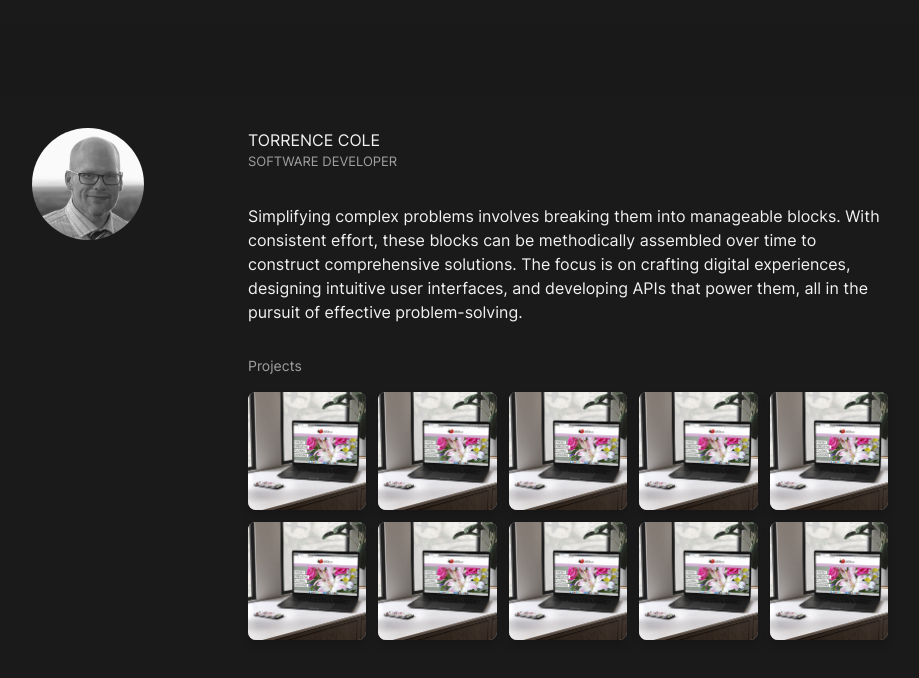
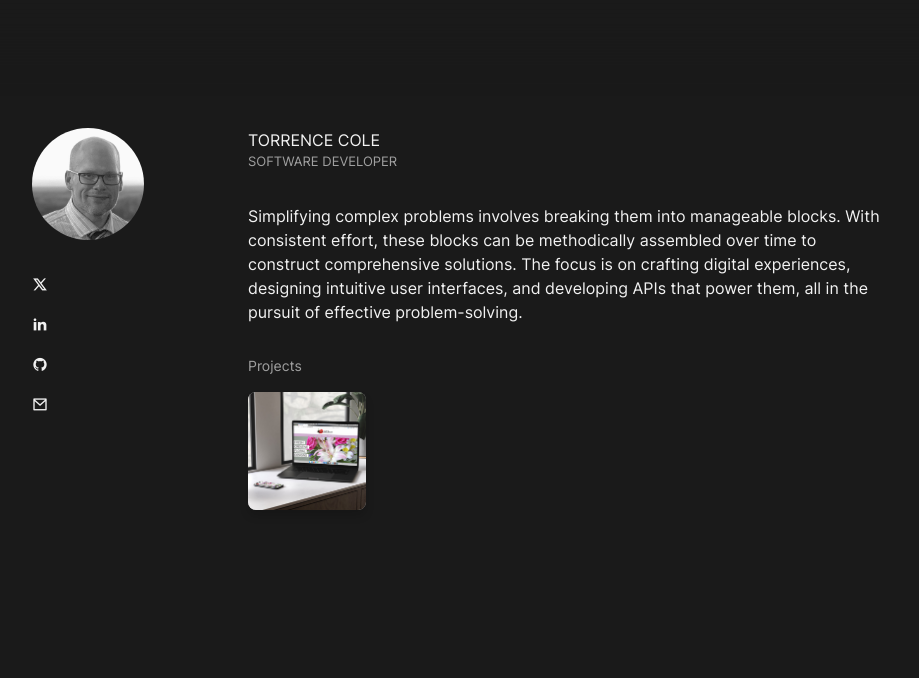
Before and after one commit to trcwrx78/portfolio23, a Next.js app: page / in a window 1280 px wide. Shown: the top 678 px of the page, without its empty margins (72-991 px from the left). Built offline with nearby package versions, Linux system fonts and the light colour scheme.

Commit message:
converted md directory reader into a reusable class - used singleton pattern - added icon support with remix

```diff
--- a/components/Nav.tsx
+++ b/components/Nav.tsx
@@ -12,6 +12,20 @@ const Nav: FunctionComponent = () => {
           height={120}
         />
       </div>
+      <ul className='mt-8'>
+        <li className='mb-4'>
+          <i className='ri-twitter-x-line'></i>
+        </li>
+        <li className='mb-4'>
+          <i className='ri-linkedin-fill'></i>
+        </li>
+        <li className='mb-4'>
+          <i className='ri-github-fill'></i>
+        </li>
+        <li className='mb-4'>
+          <i className='ri-mail-line'></i>
+        </li>
+      </ul>
     </nav>
   );
 };
--- a/components/Project.tsx
+++ b/components/Project.tsx
@@ -11,7 +11,7 @@ interface ProjectProps {
 const Project: FunctionComponent<ProjectProps> = ({ title, link, image }) => {
   return (
     <div className='group col-span-1 row-span-1 bg-fc rounded-lg shadow-custom-black transform transition-transform duration-300 hover:scale-105'>
-      <Link href={link} className='relative block'>
+      <Link href={`projects/${link}`} className='relative block'>
         <img
           src={`/images/${image}`}
           alt={title}
--- /dev/null
+++ b/lib/BlogMD.ts
@@ -0,0 +1,101 @@
+import fs from 'fs';
+import path from 'path';
+import matter from 'gray-matter';
+import { remark } from 'remark';
+import html from 'remark-html';
+
+interface MatterData {
+  [key: string]: any;
+}
+
+interface BlogPost {
+  id: string;
+  contentHtml?: string;
+  [key: string]: any; // for other properties parsed by gray-matter
+}
+
+interface BlogId {
+  params: {
+    id: string;
+  };
+}
+
+class BlogMD {
+  private static instance: BlogMD;
+  directoryManager: string;
+
+  private constructor(directory: string) {
+    this.directoryManager = path.join(process.cwd(), directory);
+  }
+
+  static getInstance(directory: string): BlogMD {
+    // Only create new instance if one doesn't already exist
+    if (!this.instance) {
+      this.instance = new BlogMD(directory);
+    }
+
+    // Return the existing instance if one exists
+    // or the new instance if one doesn't exist
+    return this.instance;
+  }
+
+  getAllData(): BlogPost[] {
+    // Get file names under directory
+    const fileNames = fs.readdirSync(this.directoryManager);
+    const allData = fileNames.map((fileName) => {
+      // Remove ".md" from file name to get id
+      const id = fileName.replace(/\.md$/, '');
+
+      // Read markdown file as string
+      const fullpath = path.join(this.directoryManager, fileName);
+      const fileContents = fs.readFileSync(fullpath, 'utf8');
+
+      // Use gray-matter to parse the project metadata section
+      const matterResult = matter(fileContents);
+
+      // Combine the data with the id
+      return {
+        id,
+        ...matterResult.data,
+      };
+    });
+
+    return allData;
+  }
+
+  getAllIds(): BlogId[] {
+    const fileNames = fs.readdirSync(this.directoryManager);
+
+    return fileNames.map((fileName) => {
+      return {
+        params: {
+          id: fileName.replace(/\.md$/, ''),
+        },
+      };
+    });
+  }
+
+  async getData(id: string): Promise<BlogPost> {
+    const fullpath = path.join(this.directoryManager, `${id}.md`);
+    const fileContents = fs.readFileSync(fullpath, 'utf8');
+
+    // Use gray-matter to parse the project metadata section
+    const matterResult = matter(fileContents);
+
+    // Use remark to convert markdown into HTML string
+    const processedContent = await remark()
+      .use(html)
+      .process(matterResult.content);
+
+    const contentHtml = processedContent.toString();
+
+    // Combine the data with the id
+    return {
+      id,
+      contentHtml,
+      ...matterResult.data,
+    };
+  }
+}
+
+export default BlogMD;
--- /dev/null
+++ b/lib/projects.ts
@@ -0,0 +1,3 @@
+import BlogMD from './BlogMD';
+
+export const projectsMD = BlogMD.getInstance('projects');
--- a/package.json
+++ b/package.json
@@ -15,9 +15,13 @@
     "@types/react-dom": "18.2.7",
     "eslint": "8.46.0",
     "eslint-config-next": "13.4.12",
+    "gray-matter": "^4.0.3",
     "next": "13.4.12",
     "react": "18.2.0",
     "react-dom": "18.2.0",
+    "remark": "^14.0.3",
+    "remark-html": "^15.0.2",
+    "remixicon": "^3.5.0",
     "typescript": "5.1.6"
   },
   "devDependencies": {
--- a/pages/index.tsx
+++ b/pages/index.tsx
@@ -2,8 +2,26 @@ import { NextPage } from 'next';
 
 import Project from '../components/Project';
 import Layout from '../components/Layout';
+import { projectsMD } from '../lib/projects';
 
-const Home: NextPage = () => {
+interface HomeProps {
+  allProjectData: any;
+}
+
+const Home: NextPage<HomeProps> = ({ allProjectData }) => {
+  console.log(allProjectData);
+
+  const projects = allProjectData.map((project: any, i: number) => (
+    <>
+      <Project
+        title={project.title}
+        link={project.id}
+        image='portfolio-03.jpg'
+        key={i}
+      />
+    </>
+  ));
+
   return (
     <Layout>
       <header className='mb-8'>
@@ -22,20 +40,20 @@ const Home: NextPage = () => {
       <aside>
         <h4 className='text-sm text-fc mb-4'>Projects</h4>
         <div className='grid grid-cols-5 grid-rows-2 gap-x-3 gap-y-3'>
-          <Project title='Jan-Dell' link='#' image='portfolio-03.jpg' />
-          <Project title='Jan-Dell' link='#' image='portfolio-03.jpg' />
-          <Project title='Jan-Dell' link='#' image='portfolio-03.jpg' />
-          <Project title='Jan-Dell' link='#' image='portfolio-03.jpg' />
-          <Project title='Jan-Dell' link='#' image='portfolio-03.jpg' />
-          <Project title='Jan-Dell' link='#' image='portfolio-03.jpg' />
-          <Project title='Jan-Dell' link='#' image='portfolio-03.jpg' />
-          <Project title='Jan-Dell' link='#' image='portfolio-03.jpg' />
-          <Project title='Jan-Dell' link='#' image='portfolio-03.jpg' />
-          <Project title='Jan-Dell' link='#' image='portfolio-03.jpg' />
+          {projects}
         </div>
       </aside>
     </Layout>
   );
 };
 
+export async function getStaticProps() {
+  const allProjectData = projectsMD.getAllData();
+  return {
+    props: {
+      allProjectData,
+    },
+  };
+}
+
 export default Home;
--- /dev/null
+++ b/pages/projects/[id].tsx
@@ -0,0 +1,35 @@
+import React, { FunctionComponent } from 'react';
+import { projectsMD } from '../../lib/projects';
+import Layout from '../../components/Layout';
+
+interface ProjectProps {
+  projectData: any;
+}
+
+const Project: FunctionComponent<ProjectProps> = ({ projectData }) => {
+  return (
+    <Layout>
+      <h1>{projectData.title}</h1>
+      <div dangerouslySetInnerHTML={{ __html: projectData.contentHtml }} />
+    </Layout>
+  );
+};
+
+export async function getStaticPaths() {
+  const paths = projectsMD.getAllIds();
+  return {
+    paths,
+    fallback: false,
+  };
+}
+
+export async function getStaticProps({ params }: any) {
+  const projectData = await projectsMD.getData(params.id);
+  return {
+    props: {
+      projectData,
+    },
+  };
+}
+
+export default Project;
--- /dev/null
+++ b/projects/pre-rendering.md
@@ -0,0 +1,12 @@
+---
+title: 'Two Forms of Pre-rendering'
+date: '2020-01-01'
+description: 'UI/UX and Frontend'
+---
+
+Next.js has two forms of pre-rendering: **Static Generation** and **Server-side Rendering**. The difference is in **when** it generates the HTML for a page.
+
+- **Static Generation** is the pre-rendering method that generates the HTML at **build time**. The pre-rendered HTML is then _reused_ on each request.
+- **Server-side Rendering** is the pre-rendering method that generates the HTML on **each request**.
+
+Importantly, Next.js lets you **choose** which pre-rendering form to use for each page. You can create a "hybrid" Next.js app by using Static Generation for most pages and using Server-side Rendering for others.
```
Also changed, not shown: pages/_app.tsx (+4 -3 lines), 1 other file (tests, documents, lock files or other folders).
